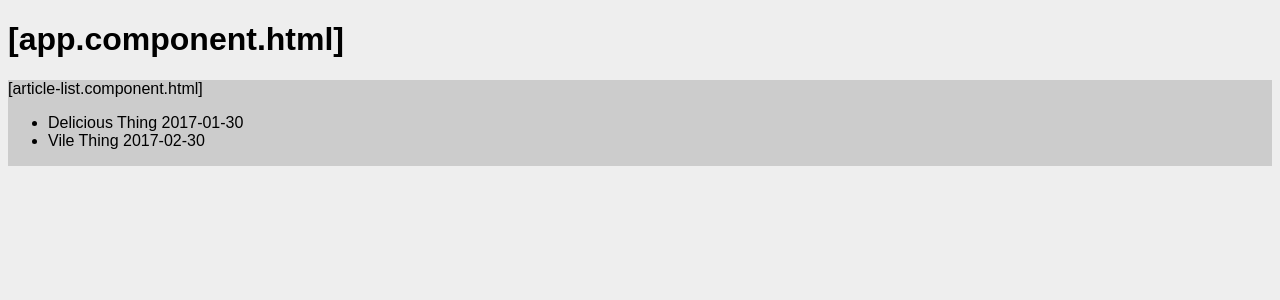
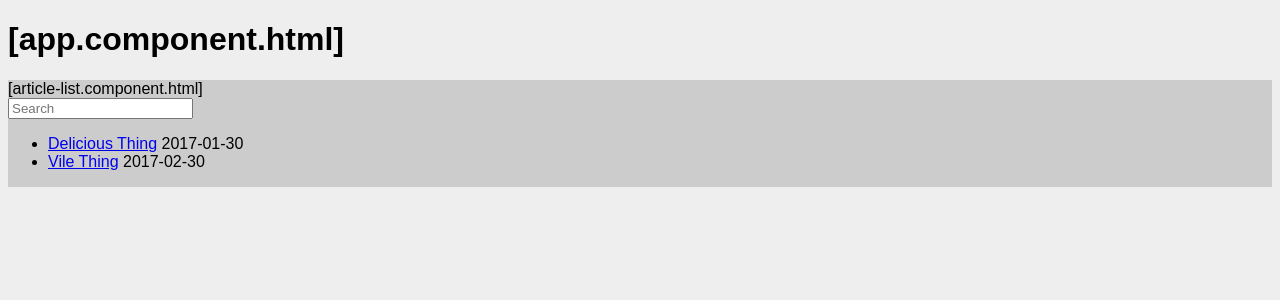
Before and after one commit to entozoon/angular2-flat-blog-boilerplate, an Angular app: page / in a window 1280 px wide. Shown: the top 300 px of the page. Built offline with nearby package versions, Linux system fonts and the light colour scheme.

Commit message:
Baaasic search functionality

```diff
--- a/src/app/app.module.ts
+++ b/src/app/app.module.ts
@@ -2,6 +2,8 @@ import { BrowserModule } from '@angular/platform-browser';
 import { NgModule } from '@angular/core';
 
 import { HttpModule } from '@angular/http';
+
+import { FormsModule } from '@angular/forms'; // for (ngModel)
 
 import { AppComponent } from './app.component';
 import { ArticleListComponent } from './article/article-list.component';
@@ -9,7 +11,7 @@ import { ArticleComponent } from './article/article.component';
 
 @NgModule({
   declarations: [AppComponent, ArticleListComponent, ArticleComponent],
-  imports: [BrowserModule, HttpModule],
+  imports: [BrowserModule, HttpModule, FormsModule],
   providers: [],
   bootstrap: [AppComponent]
 })
--- a/src/app/article/article-list.component.html
+++ b/src/app/article/article-list.component.html
@@ -1,8 +1,16 @@
 [article-list.component.html]
+
+<br>
+
+<!-- [(ngModel)]="searchQuery" creates two-way binding with input value and a variable -->
+<!-- (ngModelChange) makes it run a function when the value is changed -->
+<input [(ngModel)]="searchQuery" (ngModelChange)="search()" type="text" placeholder="Search" />
+
+<br>
 
 <ul class="articles">
   <li *ngFor="let article of articles">
-    {{article.title}}
+    <a href="i-dont-know-how-routing-works">{{article.title}}</a>
     {{article.date}}
   </li>
 </ul>
--- a/src/app/article/article-list.component.ts
+++ b/src/app/article/article-list.component.ts
@@ -1,5 +1,5 @@
 import { Component, OnInit } from '@angular/core';
-
+import { NgModule } from '@angular/core';
 import { ArticleService } from '../article.service';
 
 @Component({
@@ -9,15 +9,33 @@ import { ArticleService } from '../article.service';
   providers: [ArticleService]
 })
 export class ArticleListComponent implements OnInit {
-  public articles;
+  public articlesCollection; // Entire collection of articles
+  public articles; // Articles that are currently visible
+  public searchQuery;
 
   constructor(private ArticleService: ArticleService) {
+    // On first load, ask the ArticleService to get all the articles and save them to a variable
     this.ArticleService.getTheArticles().then(articles => {
+      this.articlesCollection = articles;
       this.articles = articles;
-      // We have the articles now!
+      // We have the articles now! Site complete! Not.
       console.log(this.articles);
     });
   }
 
+  search() {
+    // No need to pass the query as a parameter, it's already two-way bound to this.searchQuery
+    console.log('Searching: ' + this.searchQuery);
+
+    // Filter articles
+
+    // Simply search for the query within the article titles (ignoring case)
+    this.articles = this.articlesCollection.filter(article => {
+      return article.title.toLowerCase().includes(this.searchQuery.toLowerCase());
+    });
+
+    // Add to the results any content matches for the query.. but not if already in the results, erm..
+  }
+
   ngOnInit() {}
 }
--- a/src/app/article/article.component.html
+++ b/src/app/article/article.component.html
@@ -1 +1,5 @@
 [article.component.html]
+
+{{article.title}}
+{{article.date}}
+{{article.content}}
```
